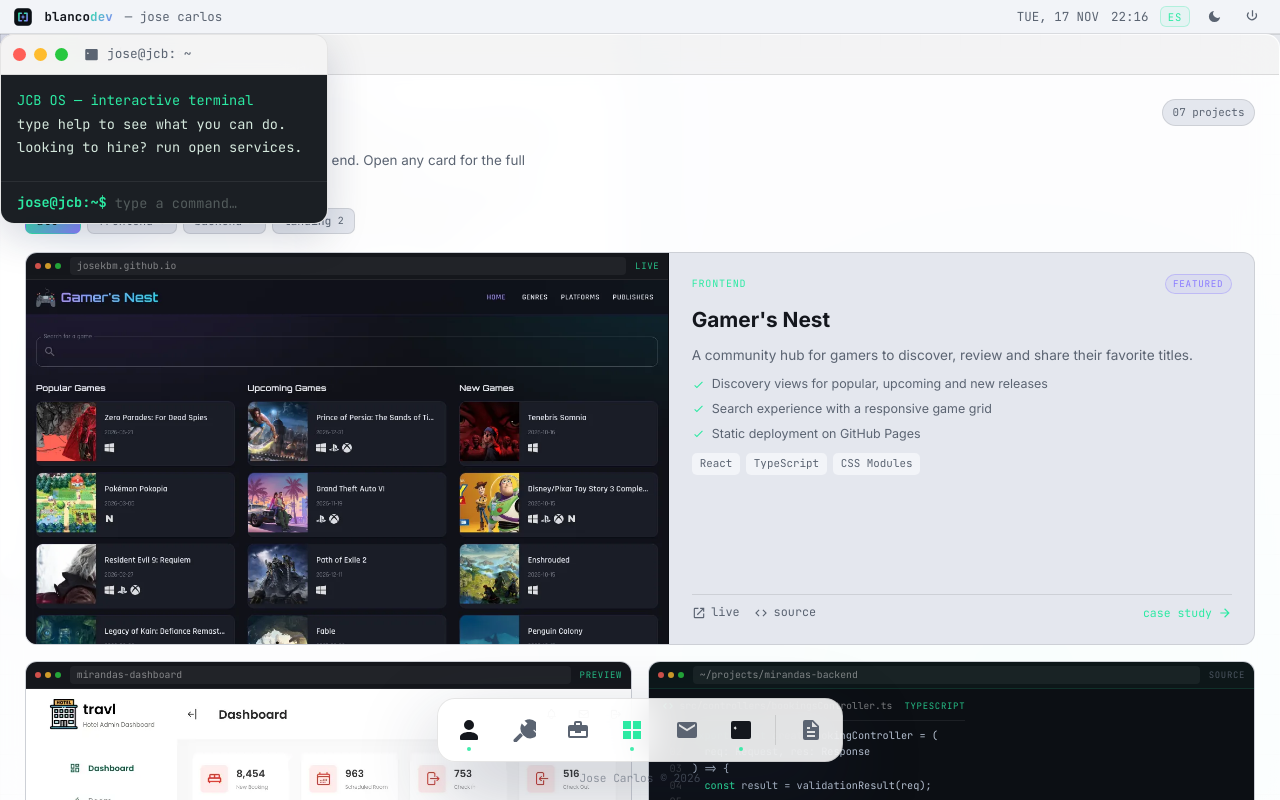
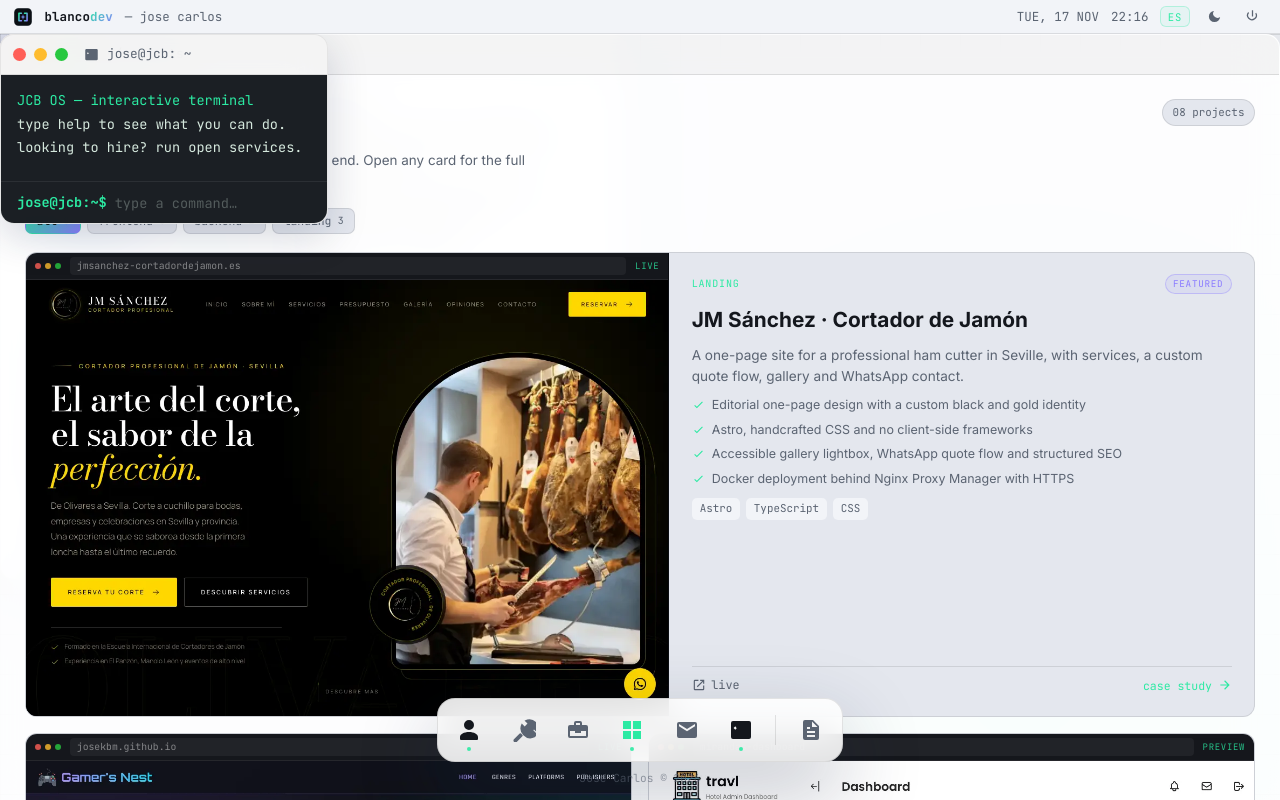
Before and after one commit to josekbm/PortfolioJCB, a React (Vite) app: page / in a window 1280 px wide. Both pictures are taken after a click on the button "Projects". Built offline with nearby package versions, Linux system fonts and the light colour scheme.

Commit message:
Add JM Sánchez ham cutter website to selected work

```diff
--- a/src/apps/ProjectsApp.tsx
+++ b/src/apps/ProjectsApp.tsx
@@ -80,6 +80,7 @@ function ProjectLinks({ project }: { project: Project }) {
           <ExternalLinkIcon /> {ui.projects.live}
         </a>
       )}
+      {project.source && (
         <a
           className={styles.cardLink}
           href={project.source}
@@ -88,6 +89,7 @@ function ProjectLinks({ project }: { project: Project }) {
         >
           <CodeIcon /> {ui.projects.source}
         </a>
+      )}
     </div>
   );
 }
@@ -221,6 +223,11 @@ function ProjectCard({ project, onSelect }: CardProps) {
               src={project.image}
               alt={ui.projects.imageAlt(project.title)}
               loading="lazy"
+              style={
+                project.imagePosition
+                  ? { objectPosition: project.imagePosition }
+                  : undefined
+              }
             />
             <span className={styles.shotOverlay}>
               <span>{ui.projects.openCaseStudy}</span>
--- a/src/data/info.es.ts
+++ b/src/data/info.es.ts
@@ -4,6 +4,7 @@ import mock2 from '../img/mock2.webp';
 import mock3 from '../img/mock3.webp';
 import mock4 from '../img/mock4.webp';
 import mock6 from '../img/mock6.webp';
+import mock7 from '../img/mock7.webp';
 import type { Info } from './info';
 import { CV_URL } from './links';
 
@@ -63,6 +64,24 @@ export const infoEs: Info = {
   ],
   projects: [
     {
+      title: 'JM Sánchez · Cortador de Jamón',
+      description:
+        'Una web de una sola página para un cortador profesional de jamón en Sevilla, con servicios, presupuesto a medida, galería y contacto por WhatsApp.',
+      category: 'Landing',
+      role: 'Diseño y desarrollo',
+      highlights: [
+        'Diseño editorial de una página con identidad propia en negro y oro',
+        'Astro, CSS artesanal y cero frameworks de cliente',
+        'Galería accesible, presupuesto por WhatsApp y SEO estructurado',
+        'Despliegue con Docker, Nginx Proxy Manager y HTTPS',
+      ],
+      tech: ['Astro', 'TypeScript', 'CSS'],
+      featured: true,
+      image: mock7,
+      imagePosition: '20% center',
+      live: 'https://jmsanchez-cortadordejamon.es',
+    },
+    {
       title: "Gamer's Nest",
       description:
         'Un hub para que los jugadores descubran, reseñen y compartan sus títulos favoritos.',
@@ -74,7 +93,6 @@ export const infoEs: Info = {
         'Despliegue estático en GitHub Pages',
       ],
       tech: ['React', 'TypeScript', 'CSS Modules'],
-      featured: true,
       image: mock6,
       live: 'https://josekbm.github.io/gamers_nest/',
       source: 'https://github.com/josekbm/gamers_nest',
--- a/src/data/info.ts
+++ b/src/data/info.ts
@@ -4,6 +4,7 @@ import mock2 from '../img/mock2.webp';
 import mock3 from '../img/mock3.webp';
 import mock4 from '../img/mock4.webp';
 import mock6 from '../img/mock6.webp';
+import mock7 from '../img/mock7.webp';
 import { CV_URL } from './links';
 
 export interface Social {
@@ -28,9 +29,10 @@ export interface Project {
   highlights: string[];
   tech: string[];
   image?: string;
+  imagePosition?: string;
   code?: CodePreview;
   live?: string;
-  source: string;
+  source?: string;
   featured?: boolean;
 }
 
@@ -172,6 +174,24 @@ export const info: Info = {
   ],
   projects: [
     {
+      title: 'JM Sánchez · Cortador de Jamón',
+      description:
+        'A one-page site for a professional ham cutter in Seville, with services, a custom quote flow, gallery and WhatsApp contact.',
+      category: 'Landing',
+      role: 'Design & development',
+      highlights: [
+        'Editorial one-page design with a custom black and gold identity',
+        'Astro, handcrafted CSS and no client-side frameworks',
+        'Accessible gallery lightbox, WhatsApp quote flow and structured SEO',
+        'Docker deployment behind Nginx Proxy Manager with HTTPS',
+      ],
+      tech: ['Astro', 'TypeScript', 'CSS'],
+      featured: true,
+      image: mock7,
+      imagePosition: '20% center',
+      live: 'https://jmsanchez-cortadordejamon.es',
+    },
+    {
       title: "Gamer's Nest",
       description:
         'A community hub for gamers to discover, review and share their favorite titles.',
@@ -183,7 +203,6 @@ export const info: Info = {
         'Static deployment on GitHub Pages',
       ],
       tech: ['React', 'TypeScript', 'CSS Modules'],
-      featured: true,
       image: mock6,
       live: 'https://josekbm.github.io/gamers_nest/',
       source: 'https://github.com/josekbm/gamers_nest',
```
Also changed, not shown: src/img/mock7.webp (added). Lines whose indentation alone changed are shown as unchanged.
